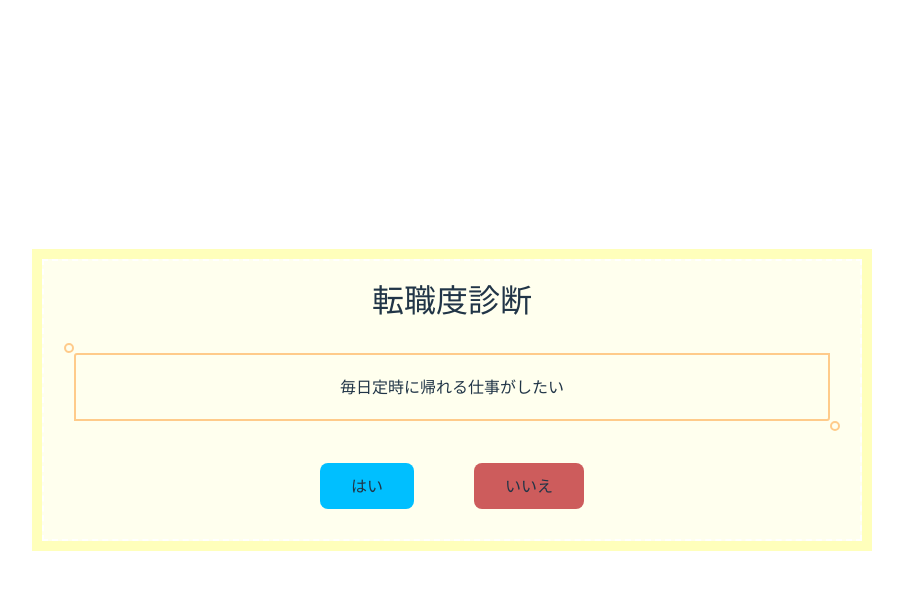
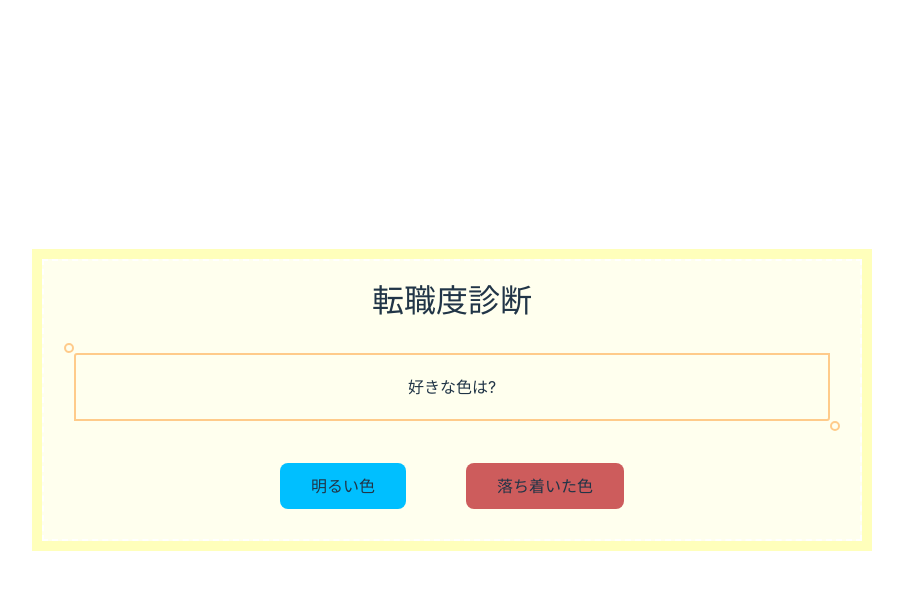
Before and after one commit to mayoimayoi/work-diagnosis, a Vue app: page / in a window 1280 px wide. Both pictures are taken after a click on the button "スタート". Shown: the top 590 px of the page, without its empty margins (188-1091 px from the left). Built offline with nearby package versions, Linux system fonts and the light colour scheme.

Commit message:
select add

```diff
--- a/src/App.vue
+++ b/src/App.vue
@@ -2,57 +2,212 @@
 import { ref } from "vue";
 import backImg from "./assets/top.jpg";
 
-let count = 0;
-let status = 0;
-const quesiton = ref("あなたの転職したい度を診断します");
-const result = ref("");
+// 変数へ初期値を代入
+const questionBox = [
+  "あなたの天職を診断します",
+  "好きな色は?",
+  "好きなのは?",
+  "どちらの作業が得意?",
+  "休日行くとしたら?",
+  "リーダーのような役職は?",
+  "もし結婚するとしたら?",
+  "絵を描くのは得意な方だ",
+  "展示会など人に見られる仕事が好き",
+  "つい部屋の模様替えをしてしまう",
+  "服のセンスはあると思う",
+  "休みの日は?",
+  "プレゼンで人を説得するのが得意",
+  "服装にはこだわりがある",
+  "PCを使う作業は得意",
+  "人と話すのが好き",
+  "物作りが好き",
+];
+const yesBox = [
+  "始める",
+  "明るい色",
+  "大勢でいる方",
+  "コツコツ細かい作業",
+  "山",
+  "好き",
+  "スタイルの良い俳優",
+  "はい",
+  "はい",
+  "はい",
+  "はい",
+  "外で過ごす",
+  "はい",
+  "はい",
+  "はい",
+  "はい",
+  "はい",
+];
+const noBox = [
+  "",
+  "落ち着いた色",
+  "少人数でいる方",
+  "大きな決断をする作業",
+  "海",
+  "苦手",
+  "知的な医学関係者",
+  "いいえ",
+  "いいえ",
+  "いいえ",
+  "いいえ",
+  "部屋で過ごす",
+  "いいえ",
+  "いいえ",
+  "いいえ",
+  "いいえ",
+  "いいえ",
+];
+const resultBox = [
+  "",
+  "体育会系",
+  "操作系",
+  "コミュニケーション系",
+  "センス系",
+];
+let questionNumber = 0;
+const quesitonContent = ref(questionBox[0]);
+const yesSelect = ref(yesBox[0]);
+const noSelect = ref("");
+const resultContent = ref("");
 const selectBtn = ref(false);
 const startBtn = ref(true);
 const retryBtn = ref(false);
 
-const questionBox = [
-  "毎日定時に帰れる仕事がしたい",
-  "尊敬できる上司の下で働きたい",
-  "手当や福利厚生が充実している会社で働きたい",
-  "転勤のない仕事がしたい",
-];
 // スタートボタンを押した時の動作
 const startDiagnosis = () => {
-  count = 0;
-  status = 0;
+  questionNumber = 1;
   startBtn.value = !startBtn.value;
   selectBtn.value = !selectBtn.value;
-  quesiton.value = questionBox[count];
+  quesitonContent.value = questionBox[questionNumber];
+  yesSelect.value = yesBox[questionNumber];
+  noSelect.value = noBox[questionNumber];
 };
 
 // リトライボタンを押した時の操作
 const retryDiagnosis = () => {
-  quesiton.value = "あなたの転職したい度を診断します";
-  result.value = "";
+  quesitonContent.value = questionBox[0];
+  resultContent.value = "";
   startBtn.value = !startBtn.value;
   retryBtn.value = !retryBtn.value;
 };
 
+// 結果を表示する
+const resultDiagnosis = (resultNumber) => {
+  quesitonContent.value = "あなたの向いている職業は";
+  resultContent.value = resultBox[resultNumber];
+  selectBtn.value = !selectBtn.value;
+  retryBtn.value = !retryBtn.value;
+};
+
 // はいかいいえを押した時の操作
-const nextQestion = (answer) => {
-  if (answer == "Yes") {
-    status++;
+const nextQestion = (selectAnswer) => {
+  if (questionNumber == 1) {
+    if (selectAnswer == "Yes") {
+      questionNumber = 2;
+    } else {
+      questionNumber = 4;
+    }
+  } else if (questionNumber == 2) {
+    if (selectAnswer == "Yes") {
+      questionNumber = 3;
+    } else {
+      questionNumber = 5;
+    }
+  } else if (questionNumber == 3) {
+    if (selectAnswer == "Yes") {
+      questionNumber = 5;
+    } else {
+      questionNumber = 6;
+    }
+  } else if (questionNumber == 4) {
+    if (selectAnswer == "Yes") {
+      questionNumber = 7;
+    } else {
+      questionNumber = 5;
+    }
+  } else if (questionNumber == 5) {
+    if (selectAnswer == "Yes") {
+      questionNumber = 8;
+    } else {
+      questionNumber = 7;
+    }
+  } else if (questionNumber == 6) {
+    if (selectAnswer == "Yes") {
+      questionNumber = 9;
+    } else {
+      questionNumber = 8;
+    }
+  } else if (questionNumber == 7) {
+    if (selectAnswer == "Yes") {
+      questionNumber = 10;
+    } else {
+      questionNumber = 11;
+    }
+  } else if (questionNumber == 8) {
+    if (selectAnswer == "Yes") {
+      questionNumber = 11;
+    } else {
+      questionNumber = 7;
+    }
+  } else if (questionNumber == 9) {
+    if (selectAnswer == "Yes") {
+      questionNumber = 12;
+    } else {
+      questionNumber = 8;
+    }
+  } else if (questionNumber == 10) {
+    if (selectAnswer == "Yes") {
+      questionNumber = 15;
+    } else {
+      questionNumber = 14;
+    }
+  } else if (questionNumber == 11) {
+    if (selectAnswer == "Yes") {
+      questionNumber = 15;
+    } else {
+      questionNumber = 16;
+    }
+  } else if (questionNumber == 12) {
+    if (selectAnswer == "Yes") {
+      questionNumber = 15;
+    } else {
+      questionNumber = 16;
+    }
+  } else if (questionNumber == 13) {
+    if (selectAnswer == "Yes") {
+      resultDiagnosis(1);
+      return;
+    } else {
+      questionNumber = 16;
+    }
+  } else if (questionNumber == 14) {
+    if (selectAnswer == "Yes") {
+      resultDiagnosis(2);
+      return;
+    } else {
+      questionNumber = 13;
+    }
+  } else if (questionNumber == 15) {
+    if (selectAnswer == "Yes") {
+      resultDiagnosis(3);
+      return;
+    } else {
+      questionNumber = 14;
+    }
+  } else {
+    if (selectAnswer == "Yes") {
+      resultDiagnosis(4);
+      return;
+    } else {
+      questionNumber = 13;
+    }
   }
-
-  count++;
-  if (count == questionBox.length) {
-    quesiton.value = "お疲れ様でした！";
-    const safePercent = (status / questionBox.length) * 100;
-    result.value = "あなたの転職したい度は" + safePercent + "%です。";
-    retryBtn.value = !retryBtn.value;
-    selectBtn.value = !selectBtn.value;
-  } else {
-    quesiton.value = questionBox[count];
-  }
-};
-const test2 = () => {
-  console.log("ttt");
-  document.getElementById("test").src = backImg;
+  quesitonContent.value = questionBox[questionNumber];
+  yesSelect.value = yesBox[questionNumber];
+  noSelect.value = noBox[questionNumber];
 };
 </script>
 
@@ -60,15 +215,19 @@ const test2 = () => {
   <div class="mainbox">
     <h1>転職度診断</h1>
     <div class="quesitonbox">
-      <p>{{ quesiton }}</p>
-      <p>{{ result }}</p>
+      <p>{{ quesitonContent }}</p>
+      <p>{{ resultContent }}</p>
     </div>
     <div v-show="startBtn">
       <button class="btn blue" @click="startDiagnosis">スタート</button>
     </div>
     <div v-show="selectBtn">
-      <button class="btn whiteblue" @click="nextQestion('Yes')">はい</button>
-      <button class="btn red" @click="nextQestion('No')">いいえ</button>
+      <button class="btn whiteblue" @click="nextQestion('Yes')">
+        {{ yesSelect }}
+      </button>
+      <button class="btn red" @click="nextQestion('No')">
+        {{ noSelect }}
+      </button>
     </div>
     <div v-show="retryBtn">
       <p>あなたの転職イメージ</p>
```
